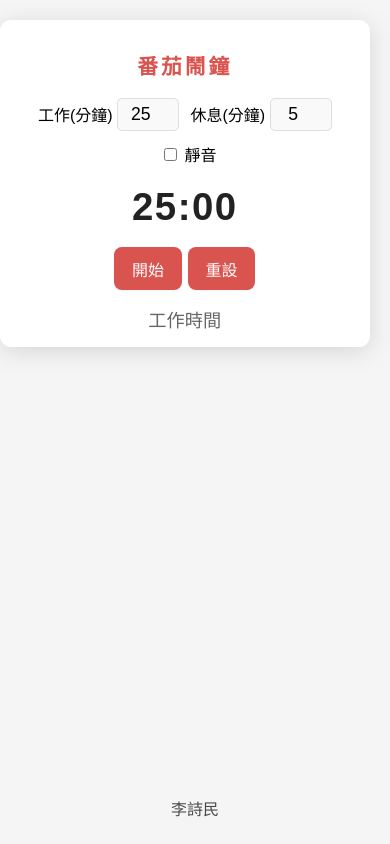
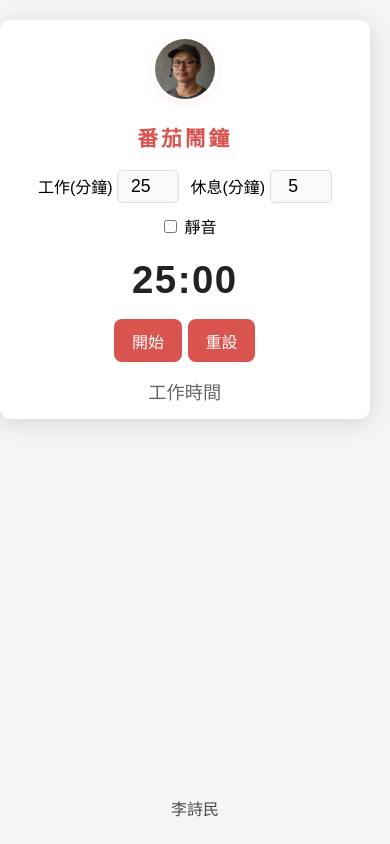
Before and after one commit to sherman0769/pomodoro_demo1, a plain HTML site: page index.html in a window 390 px wide. Drawn offline with Linux system fonts and the light colour scheme.

Commit message:
V2
加上作者的帥氣頭像

```diff
--- a/index.html
+++ b/index.html
@@ -8,6 +8,11 @@
 </head>
 <body>
   <div class="container">
+    <!-- 頭像開始 -->
+    <div class="avatar-box">
+      <img src="avatar.png" alt="李詩民頭像" class="avatar">
+    </div>
+    <!-- 頭像結束 -->
     <h1>番茄鬧鐘</h1>
     <form class="settings" id="settingsForm">
       <label>
--- a/style.css
+++ b/style.css
@@ -24,6 +24,20 @@ body {
   box-shadow: 0 4px 24px rgba(0,0,0,0.13);
   text-align: center;
 }
+
+/* 頭像樣式 */
+.avatar-box {
+  margin-bottom: 1rem;
+}
+.avatar {
+  width: 84px;
+  height: 84px;
+  border-radius: 50%;
+  object-fit: cover;
+  border: 3px solid #fff;
+  box-shadow: 0 2px 8px rgba(217, 83, 79, 0.10);
+}
+
 h1 {
   font-size: 2.2rem;
   margin-bottom: 1.1rem;
@@ -110,6 +124,10 @@ footer {
     padding: 1rem 0.3rem 0.6rem 0.3rem;
     border-radius: 11px;
   }
+  .avatar {
+    width: 60px;
+    height: 60px;
+  }
   .timer {
     font-size: 2.4rem;
   }
```
Also changed, not shown: avatar.png (added).
